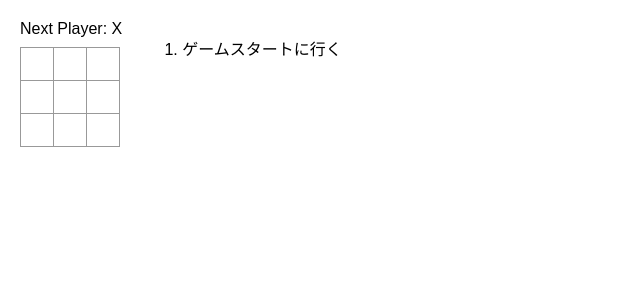
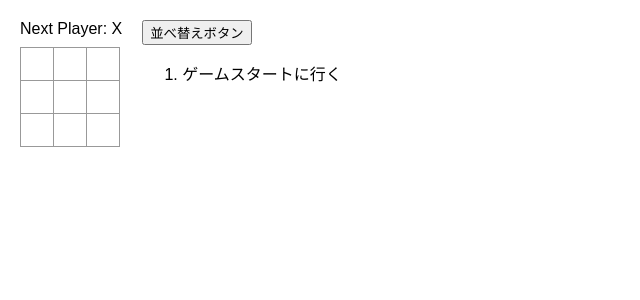
Before and after one commit to IchikaCoding/react-practice, a React (Vite) app: page / in a window 1280 px wide. Shown: the top 300 px of the page, without its empty margins (0-640 px from the left). Built offline with nearby package versions, Linux system fonts and the light colour scheme.

Commit message:
refactor(App.jsx): Boardコンポーネントの行と列の生成をmapメソッドを使用して簡素化し、履歴の表示順を切り替えるボタンを追加

```diff
--- a/src/App.jsx
+++ b/src/App.jsx
@@ -55,24 +55,31 @@ function Board({ xIsNext, squares, onPlay }) {
       {/* 行の列の作成 */}
       {[0, 1, 2].map((row) => {
         return (
+          // 行を作成する
           <div className="board-row" key={row}>
+            {/* 1行できた中に列を作成する */}
             {[0, 1, 2].map((column) => {
+              const index = row * 3 + column;
               return (
                 <Square
-                  value={squares[row * 3 + column]}
-                  key={row * 3 + column}
-                  onSquareClick={() => handleClick(row * 3 + column)}
+                  value={squares[index]}
+                  key={index}
+                  onSquareClick={() => handleClick(index)}
                 />
               );
             })}
           </div>
         );
       })}
-      {/* その一つずつの要素に対して、<div className="board-row">を作成する */}
-      {/* BoardコンポーネントがSquareコンポーネントをレンダーしている */}
-      {/* Squareコンポーネントの引数に2つの値を渡しているだけ */}
-      {/* {handleClick}がonSquareClickに入る→Squareのボタンを押されたときの処理として{handleClick}がわたる！ */}
-      {/* <div className="board-row">
+    </>
+  );
+}
+// {/* その一つずつの要素に対して、<div className="board-row">を作成する */}
+// {/* BoardコンポーネントがSquareコンポーネントをレンダーしている */}
+// {/* Squareコンポーネントの引数に2つの値を渡しているだけ */}
+// {/* {handleClick}がonSquareClickに入る→Squareのボタンを押されたときの処理として{handleClick}がわたる！ */}
+{
+  /* <div className="board-row">
         <Square value={squares[0]} onSquareClick={() => handleClick(0)} />
         <Square value={squares[1]} onSquareClick={() => handleClick(1)} />
         <Square value={squares[2]} onSquareClick={() => handleClick(2)} />
@@ -86,9 +93,7 @@ function Board({ xIsNext, squares, onPlay }) {
         <Square value={squares[6]} onSquareClick={() => handleClick(6)} />
         <Square value={squares[7]} onSquareClick={() => handleClick(7)} />
         <Square value={squares[8]} onSquareClick={() => handleClick(8)} />
-      </div> */}
-    </>
-  );
+      </div> */
 }
 
 // export defaultによって、index.jsxがこのGameコンポーネントをトップレベルとして使用する
@@ -98,12 +103,15 @@ export default function Game() {
   const [history, setHistory] = useState([Array(9).fill(null)]);
   // 現在のターンを確認するためのstate変数
   const [currentMove, setCurrentMove] = useState(0);
+  // 昇順と降順を管理するためのstate変数
+  const [orderIsNext, setOrderIsNext] = useState(false);
   // currentMoveが偶数か奇数かによってターンを決定できる→その判定の真偽値でターン決めする
   const xIsNext = currentMove % 2 === 0;
   // state変数としてsquaresを用意。
   // 変更されるたびにUIを更新するものを管理するときに使う
   // currentMoveのインデックスで履歴を指定することで、移動した先のBoardを表示できる！
   const currentSquares = history[currentMove];
+
   // 盤面の履歴とターンを更新するための処理
   function handlePlay(nextSquares) {
     // 現在の盤面までの配列に新しい盤面の配列（nextHistory）を末尾に追加
@@ -118,9 +126,9 @@ export default function Game() {
   function jumpTo(nextMove) {
     setCurrentMove(nextMove);
   }
+
   // history配列から一つずつ要素を取得してsquaresに渡す。その時のインデックスはmoveにわたす
   // moves配列を作成してボタンを作成する
-
   // squaresは必要？→第2引数を設定したくて、第一引数は必須で書く必要があるから
   const moves = history.map((squares, move) => {
     let description;
@@ -144,6 +152,31 @@ export default function Game() {
       </li>
     );
   });
+  const reversedMoves = history.toReversed().map((squares, move) => {
+    let description;
+    // 配列のインデックスが0より大きかったら移動する場所を渡す
+    if (move > 0) {
+      description = `# ${move} に移動してね`;
+    } else {
+      // その他（初期値）だったら「ゲームスタートに行く」を表示する
+      description = `ゲームスタートに行く`;
+    }
+    return (
+      // 配列でli要素を作成した時は一意に識別する文字列または数値のkeyが必要
+      <li key={move}>
+        {/* 条件分岐を三項演算子で書いてみる */}
+        {move === currentMove ? (
+          <span>{description}</span>
+        ) : (
+          <button onClick={() => jumpTo(move)}>{description}</button>
+        )}
+        {/* ボタンの背景色はデフォルトだった */}
+      </li>
+    );
+  });
+  console.log("moves ", moves);
+  console.log("reversedMoves ", reversedMoves);
+
   return (
     <div className="game">
       {/* game-board */}
@@ -155,7 +188,15 @@ export default function Game() {
       </div>
       {/* game-infoを表示する */}
       <div className="game-info">
-        <ol>{moves}</ol>
+        <button
+          onClick={() => {
+            setOrderIsNext(!orderIsNext);
+            // console.log(orderIsNext);
+          }}
+        >
+          並べ替えボタン
+        </button>
+        {orderIsNext ? <ol>{moves}</ol> : <ol reversed>{reversedMoves}</ol>}
       </div>
     </div>
   );
```
